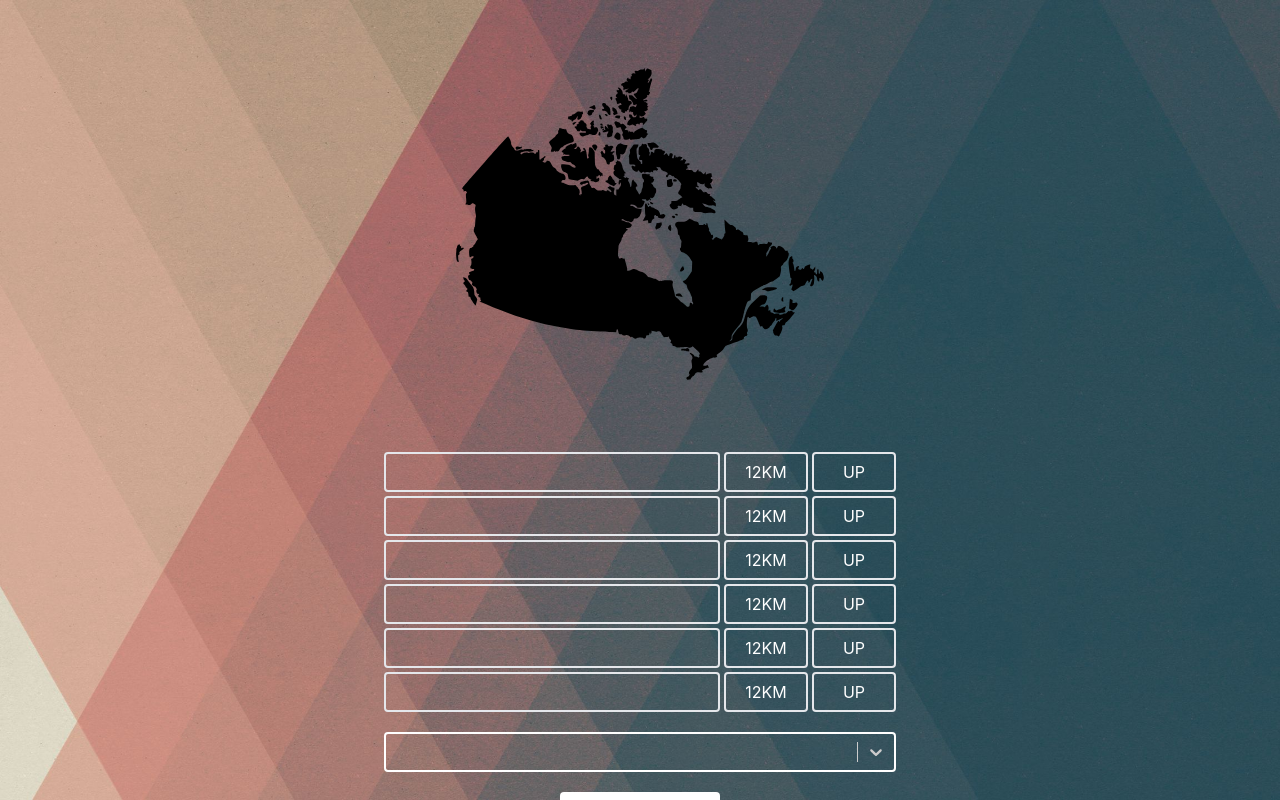
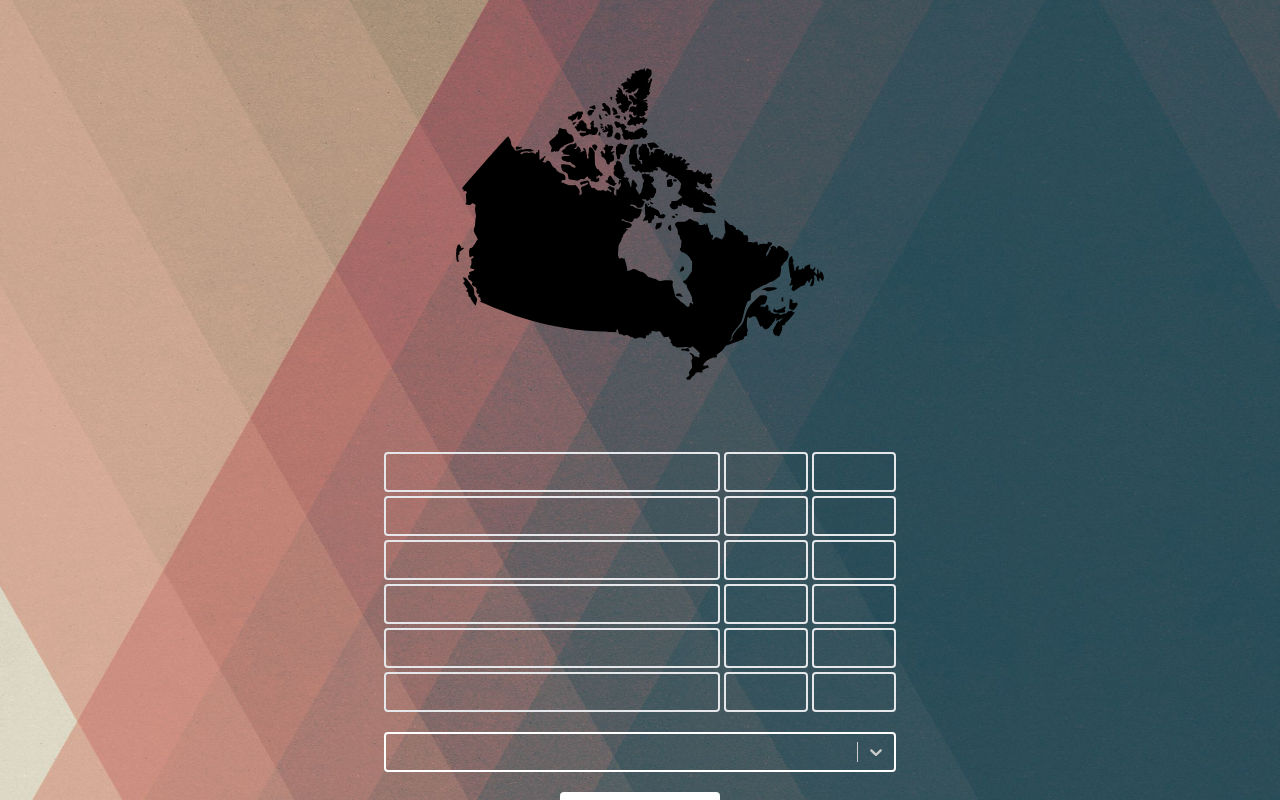
Before and after one commit to WeikeShi0730/worldle, a React (Create React App) app: page / in a window 1280 px wide. Shown: the top 800 px of the page. Built offline with nearby package versions, Linux system fonts and the light colour scheme.

Commit message:
fix guess panel css

```diff
--- a/src/components/guess-panel.component.tsx
+++ b/src/components/guess-panel.component.tsx
@@ -4,12 +4,8 @@ const GuessPanel = ({ selectedCountry }: any) => {
       <div className="country flex justify-center items-center w-8/12 border-2 rounded">
         {selectedCountry.label}
       </div>
-      <div className="distance flex justify-center items-center w-2/12 border-2 mx-1 rounded">
-        12KM
-      </div>
-      <div className="direction flex justify-center items-center w-2/12 border-2 rounded">
-        UP
-      </div>
+      <div className="distance flex justify-center items-center w-2/12 border-2 mx-1 rounded"></div>
+      <div className="direction flex justify-center items-center w-2/12 border-2 rounded"></div>
     </div>
   );
 };
```
